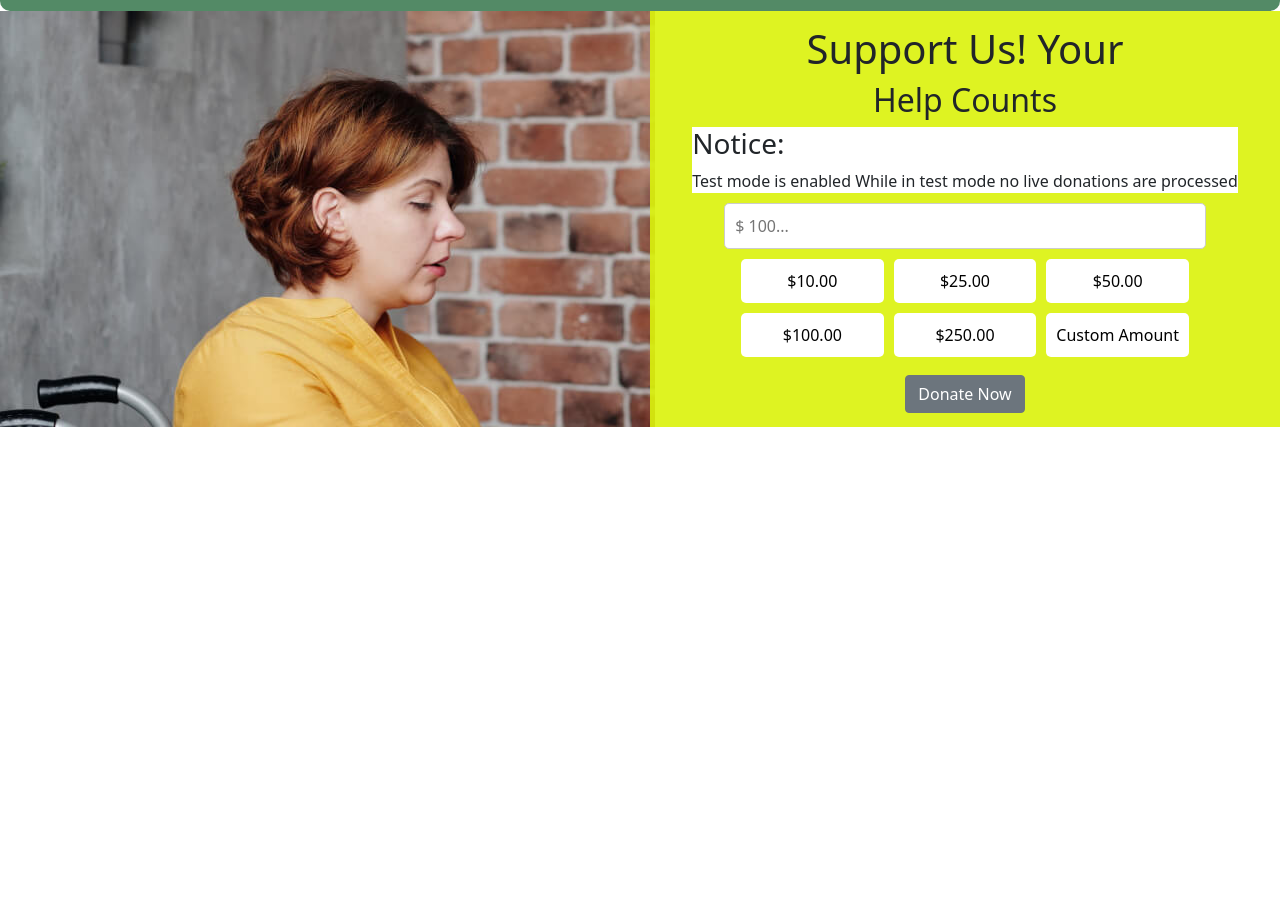
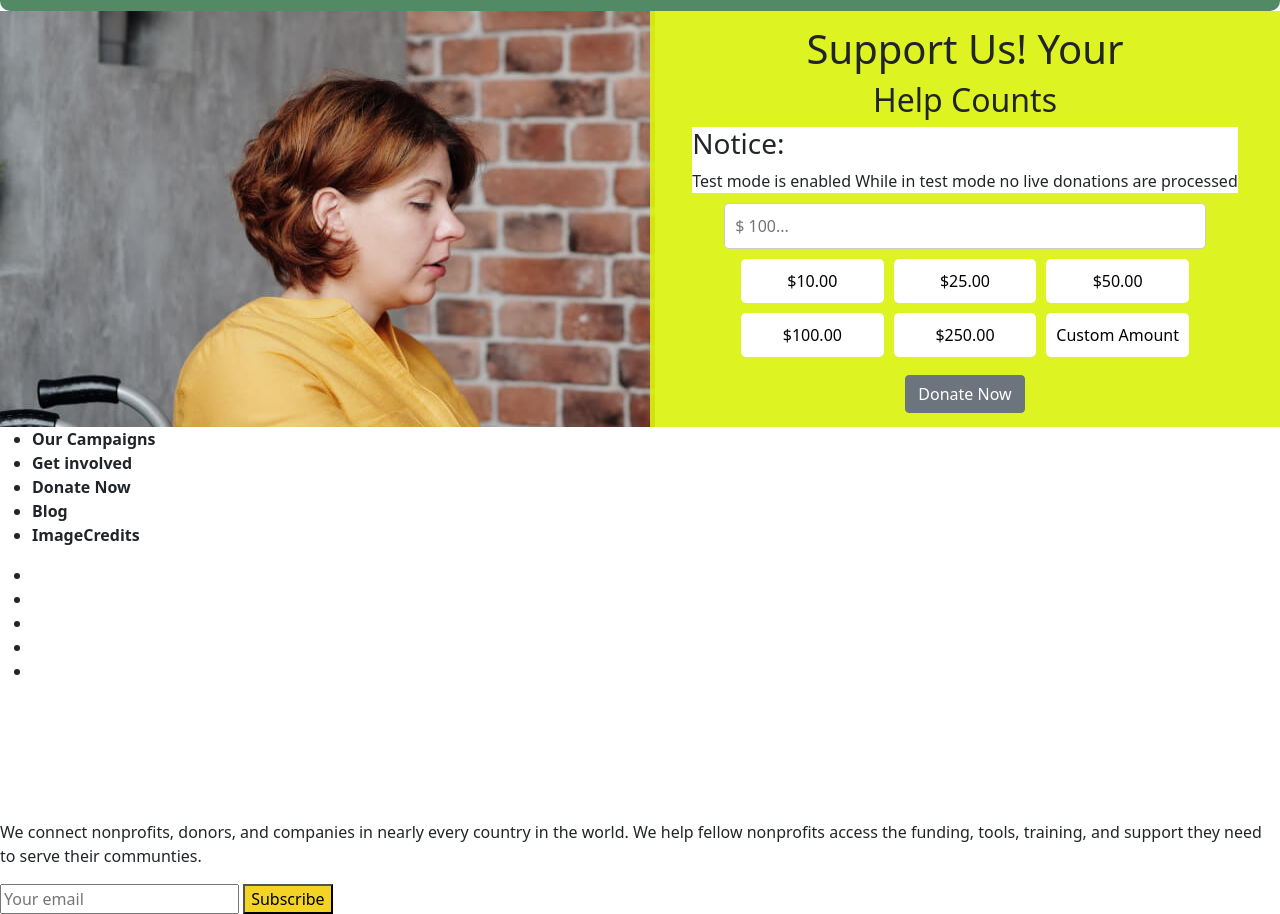
Before and after one commit to Abhishek-k98/egss-landing-page, a plain HTML site: page index.html in a window 1280 px wide. Shown: the part 2311-3225 px from the top of the page. Before the commit the page ends 2738 px from the top, so only its background shows below. Drawn offline with nearby package versions, Linux system fonts and the light colour scheme.

Commit message:
Update index.html

```diff
--- a/index.html
+++ b/index.html
@@ -180,13 +180,40 @@
             <button type="button" class="btn btn-secondary" style="margin-top: 18px;">Donate Now</button>
         </div>
         </div>
-
 </div>
 
+<footer>
+    <div class="footer-content">
+        <div class="right">
+            <div class="card4">
+            <ul class="list">
+                <li class="color"><strong>Our Campaigns</strong></li>
+                <li class="color"><strong>Get involved</strong></li>
+                <li class="color"><strong>Donate Now</strong></li>
+                <li class="color"><strong>Blog</strong></li>
+                <li class="color"><strong>ImageCredits</strong></li>
+            </ul>
 
+              <ul class="social-media-icons">
+                <li><a href="#"><i class="fab fa-facebook-f"></i></a></li>
+                <li><a href="#"><i class="fab fa-twitter"></i></a></li>
+                <li><a href="#"><i class="fab fa-instagram"></i></a></li>
+                <li><a href="#"><i class="fab fa-linkedin-in"></i></a></li>
+                <li><a href="#"><i class="fab fa-youtube"></i></a></li>
+              </ul>
+            </div>
+          </div>
+      <div class="card5">
+        <img src="logo/Logo.png" alt="Logo">
+        <div class="connect">
+        <p>We connect nonprofits, donors, and companies in nearly every country in the world. We help fellow nonprofits access the funding, tools, training, and support they need to serve their communties. </p>
+        </div>
+        <input type="email" placeholder="Your email">
+        <button class="sub" style="background-color: #F3D424;">Subscribe</button>
+      </div>
 
-
-
+    </div>
+  </footer>
     </body>
 <script>
     // Adjust the margin-top of the image based on the height of the heading
```
